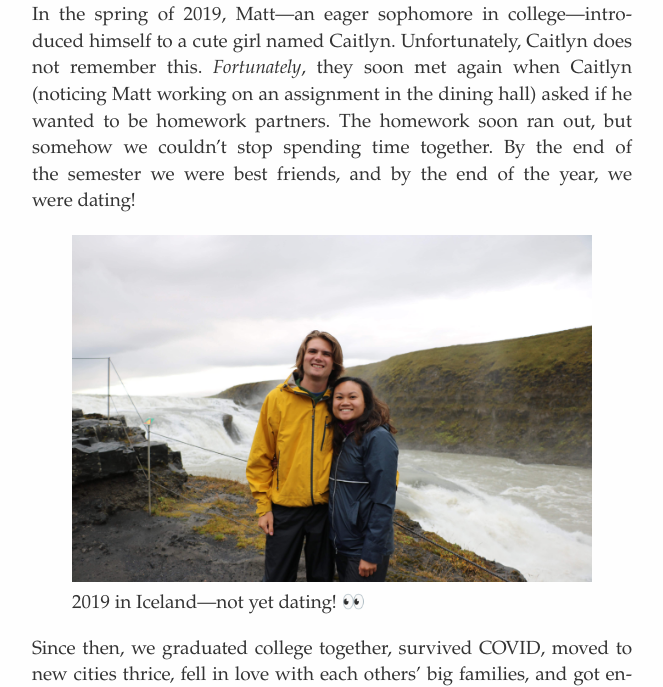
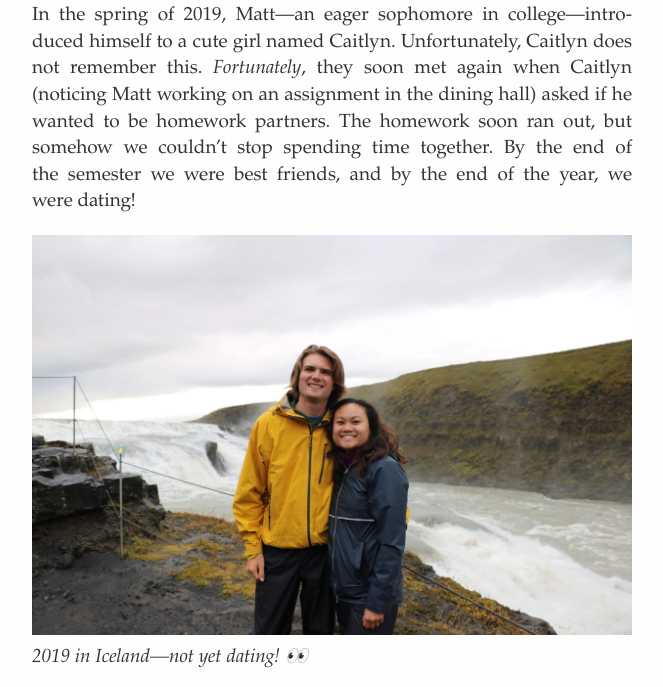
Before and after one commit to mattf1n/wedding, a plain HTML site: page index.html in a window 1280 px wide. Shown: the part 809-1496 px from the top of the page, without its empty margins (308-971 px from the left). Drawn offline with Linux system fonts and the light colour scheme.

Commit message:
fig width and caption

```diff
--- a/typora.css
+++ b/typora.css
@@ -20,6 +20,14 @@ body {
   font-feature-settings: "kern" on;
   text-wrap: pretty;
   hyphens: auto;
+}
+
+figure {
+  margin: 1em 0;
+}
+
+figcaption {
+  font-style: italic;
 }
 
 img {
```
